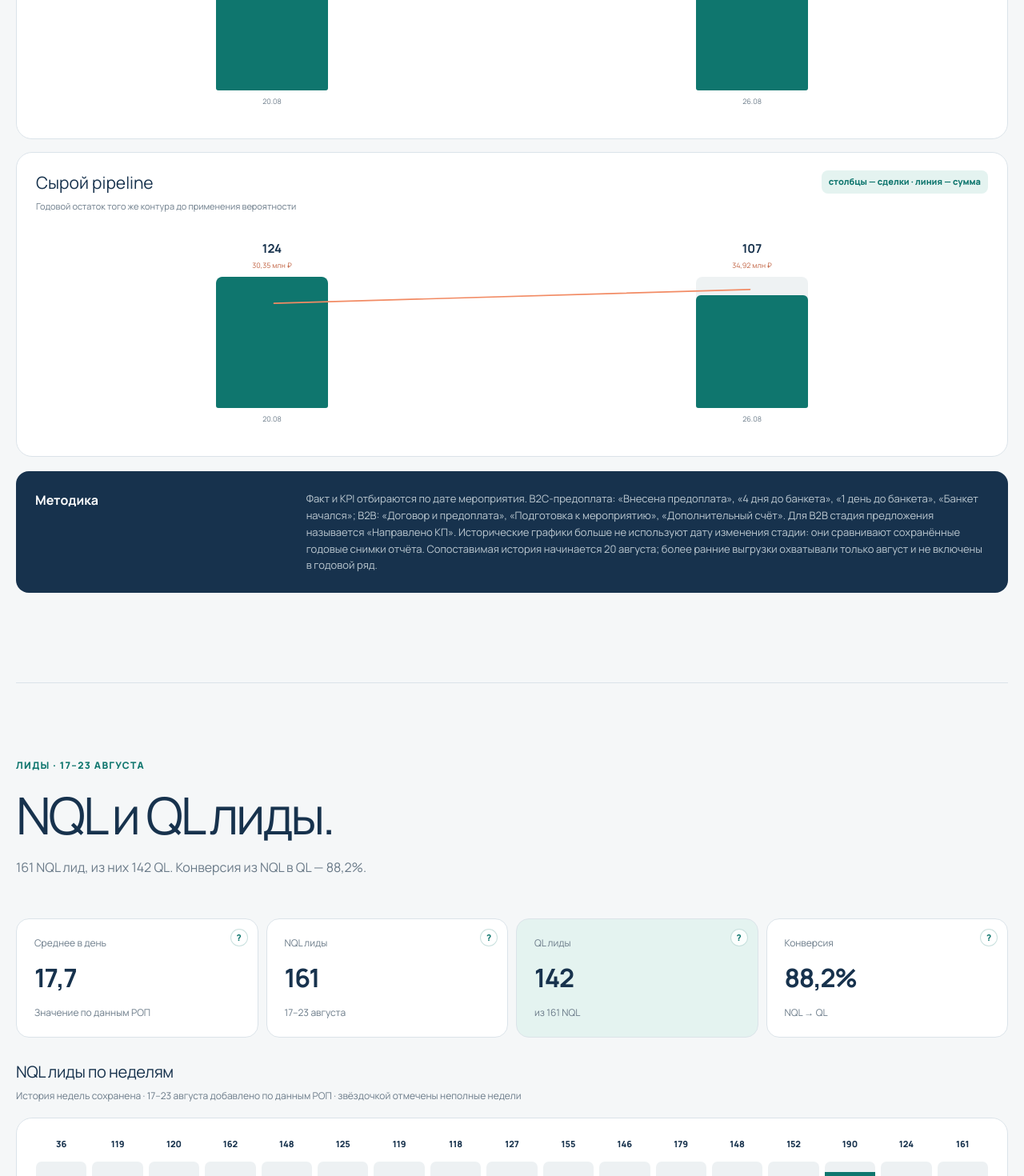
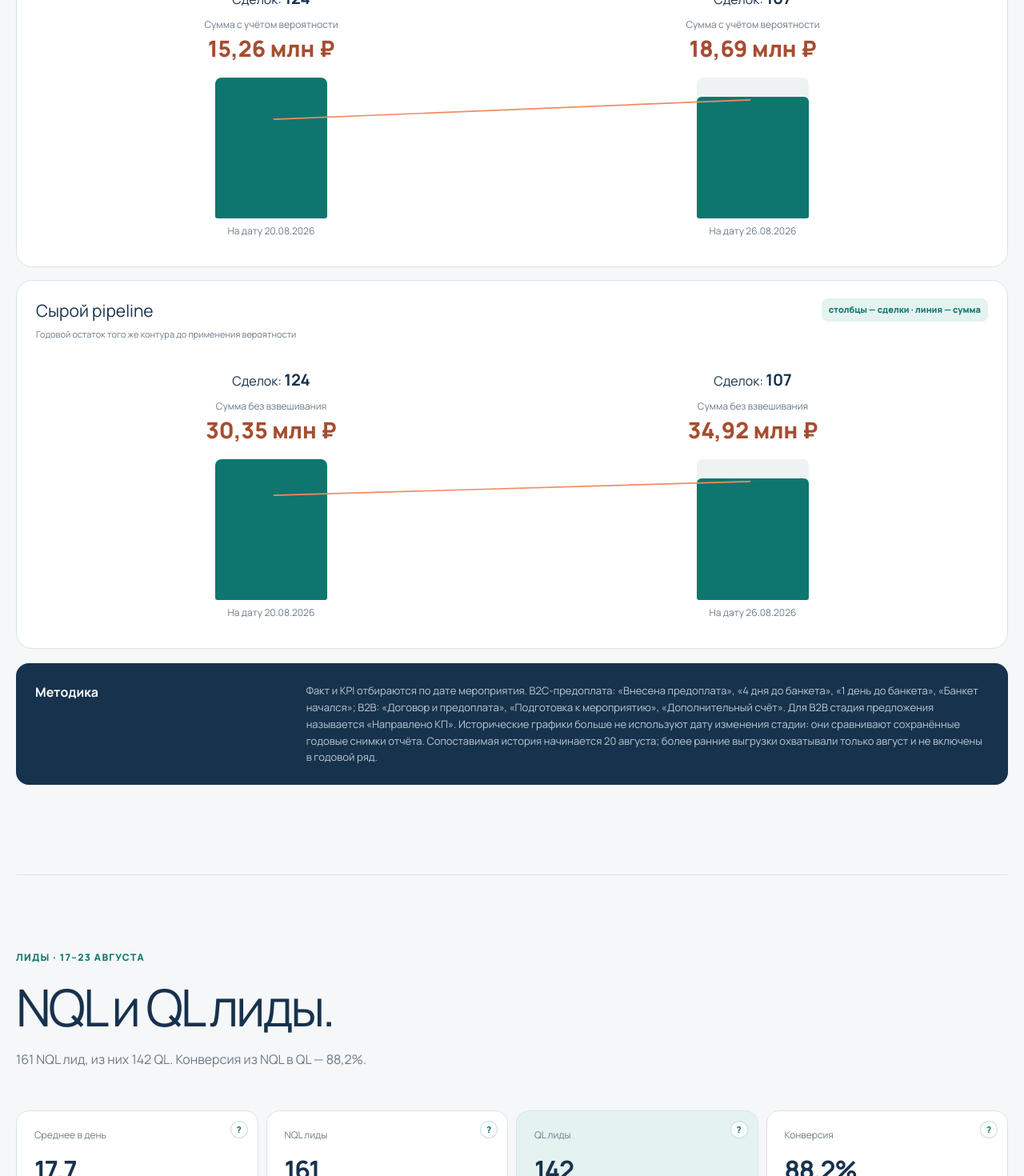
Before and after one commit to nkrivodud-blip/park-skazka-sales-report, a Next.js app: page / in a window 1280 px wide. Shown: the part 2100-3570 px from the top of the page at 80% size. Built offline with nearby package versions, Linux system fonts and the light colour scheme.

Commit message:
Label chart values and enlarge monetary amounts

```diff
--- a/app/PipelineDashboard.tsx
+++ b/app/PipelineDashboard.tsx
@@ -51,7 +51,7 @@ function MetricCard({ name, metric, b2c, b2b, plan, accent = false }: { name: st
   </article>;
 }
 
-function ComboChart({ title, subtitle, weeks }: { title: string; subtitle: string; weeks: Week[] }) {
+function ComboChart({ title, subtitle, sumLabel, weeks }: { title: string; subtitle: string; sumLabel: string; weeks: Week[] }) {
   const maxCount = Math.max(...weeks.map((week) => week.count), 1);
   const maxSum = Math.max(...weeks.map((week) => week.sum), 1);
   const points = weeks.map((week, index) => `${(index + 0.5) / weeks.length * 100},${92 - week.sum / maxSum * 76}`).join(" ");
@@ -61,9 +61,9 @@ function ComboChart({ title, subtitle, weeks }: { title: string; subtitle: strin
       <div className="combo-chart" style={{ "--columns": weeks.length } as CSSProperties}>
         <svg viewBox="0 0 100 100" preserveAspectRatio="none" aria-hidden="true"><polyline points={points} /></svg>
         {weeks.map((week) => <div className="combo-week" key={week.label}>
-          <div className="combo-value"><b>{week.count}</b><small>{money(week.sum)}</small></div>
+          <div className="combo-value"><span className="combo-count">Сделок: <b>{week.count}</b></span><span className="combo-sum-label">{sumLabel}</span><strong className="combo-sum">{money(week.sum)}</strong></div>
           <div className="combo-bar"><i style={{ height: `${week.count / maxCount * 100}%` }} /></div>
-          <small>{week.label}</small>
+          <small>На дату {week.label}.2026</small>
         </div>)}
       </div>
     </div>
@@ -88,9 +88,9 @@ export default function PipelineDashboard() {
     </div>)}
     <div className="snapshot-heading reveal"><p className="eyebrow">Динамика недельных снимков · мероприятия 2026 года</p><h2>История фактического состояния в даты отчётов</h2><p>Каждая точка — пересчёт всей выгрузки на дату обновления. Внутри одной календарной недели сохраняется последний снимок.</p></div>
     <div className="pipeline-charts reveal">
-      <ComboChart title="Предоплаченные сделки" subtitle="Годовой остаток на дату формирования отчёта" weeks={snapshotHistory.prepaid} />
-      <ComboChart title="Взвешенный pipeline" subtitle="Годовой остаток · в работе и предложение · с прогнозом" weeks={snapshotHistory.weighted} />
-      <ComboChart title="Сырой pipeline" subtitle="Годовой остаток того же контура до применения вероятности" weeks={snapshotHistory.raw} />
+      <ComboChart title="Предоплаченные сделки" subtitle="Годовой остаток на дату формирования отчёта" sumLabel="Сумма предоплаченных сделок" weeks={snapshotHistory.prepaid} />
+      <ComboChart title="Взвешенный pipeline" subtitle="Годовой остаток · в работе и предложение · с прогнозом" sumLabel="Сумма с учётом вероятности" weeks={snapshotHistory.weighted} />
+      <ComboChart title="Сырой pipeline" subtitle="Годовой остаток того же контура до применения вероятности" sumLabel="Сумма без взвешивания" weeks={snapshotHistory.raw} />
     </div>
     <aside className="note reveal"><strong>Методика</strong><p>Факт и KPI отбираются по дате мероприятия. B2C-предоплата: «Внесена предоплата», «4 дня до банкета», «1 день до банкета», «Банкет начался»; B2B: «Договор и предоплата», «Подготовка к мероприятию», «Дополнительный счёт». Для B2B стадия предложения называется «Направлено КП». Исторические графики больше не используют дату изменения стадии: они сравнивают сохранённые годовые снимки отчёта. Сопоставимая история начинается 20 августа; более ранние выгрузки охватывали только август и не включены в годовой ряд.</p></aside>
   </section>;
--- a/app/globals.css
+++ b/app/globals.css
@@ -106,16 +106,17 @@ h1 { max-width: 830px; margin-bottom: 28px; color: var(--ink); font-size: clamp(
 .combo-title p, .combo-title > span { margin: 0; color: var(--muted); font-size: 11px; }
 .combo-title > span { padding: 6px 9px; border-radius: 8px; background: var(--teal-soft); color: var(--teal); font-weight: 800; white-space: nowrap; }
 .combo-scroll { overflow-x: auto; padding: 12px 24px 22px; }
-.combo-chart { position: relative; display: grid; grid-template-columns: repeat(var(--columns), minmax(70px, 1fr)); gap: 10px; min-width: calc(var(--columns) * 80px); height: 260px; padding-top: 12px; }
-.combo-chart svg { position: absolute; inset: 46px 0 40px; z-index: 3; width: 100%; height: calc(100% - 86px); overflow: visible; pointer-events: none; }
+.combo-chart { position: relative; display: grid; grid-template-columns: repeat(var(--columns), minmax(190px, 1fr)); gap: 14px; min-width: calc(var(--columns) * 204px); height: 340px; padding-top: 12px; }
+.combo-chart svg { position: absolute; inset: 126px 0 40px; z-index: 3; width: 100%; height: calc(100% - 166px); overflow: visible; pointer-events: none; }
 .combo-chart polyline { fill: none; stroke: #f28b64; stroke-width: 1.7; vector-effect: non-scaling-stroke; stroke-linecap: round; stroke-linejoin: round; }
-.combo-week { display: grid; grid-template-rows: 38px 1fr 30px; gap: 8px; min-width: 0; text-align: center; }
-.combo-value b, .combo-value small { display: block; }
-.combo-value b { color: var(--ink); font-size: 15px; }
-.combo-value small { margin-top: 2px; color: #c26646; font-size: 9px; white-space: nowrap; }
+.combo-week { display: grid; grid-template-rows: 106px 1fr 30px; gap: 8px; min-width: 0; text-align: center; }
+.combo-count { display: block; color: var(--ink); font-size: 16px; }
+.combo-count b { font-size: 20px; }
+.combo-sum-label { display: block; margin-top: 10px; color: var(--muted); font-size: 12px; line-height: 1.4; }
+.combo-sum { display: block; margin-top: 3px; color: #a64d2f; font-size: 28px; line-height: 1.25; font-weight: 800; white-space: nowrap; }
 .combo-bar { display: flex; justify-self: center; align-items: end; overflow: hidden; width: min(100%, 140px); border-radius: 8px 8px 3px 3px; background: #eef2f3; }
 .combo-bar i { display: block; width: 100%; min-height: 2px; border-radius: 6px 6px 0 0; background: var(--teal); animation: grow-height 1s both cubic-bezier(.22,1,.36,1); }
-.combo-week > small { color: var(--muted); font-size: 9px; line-height: 1.3; }
+.combo-week > small { color: var(--muted); font-size: 12px; line-height: 1.3; }
 .pipeline-dashboard > .note { margin-top: 18px; }
 
 article[data-hint] {
@@ -263,7 +264,8 @@ h2 { margin-bottom: 20px; color: var(--ink); font-size: clamp(40px, 5vw, 68px);
 
 .week-chart { display: grid; grid-auto-flow: column; grid-auto-columns: minmax(45px, 1fr); overflow-x: auto; gap: 7px; min-height: 310px; margin: 18px 0; padding: 24px; border: 1px solid var(--line); border-radius: var(--radius); background: white; }
 .week-col { display: grid; grid-template-rows: 22px 1fr 34px; gap: 8px; min-width: 0; text-align: center; }
-.week-value { color: var(--ink); font-size: 11px; font-weight: 800; }
+.week-value { color: var(--ink); font-size: 16px; font-weight: 800; }
+.week-value span { display: block; font-size: 9px; font-weight: 500; color: var(--muted); }
 .week-track { display: flex; align-items: end; overflow: hidden; border-radius: 7px; background: #edf1f3; }
 .week-track i { display: block; width: 100%; height: var(--height); min-height: 2px; background: var(--teal); animation: grow-height 1.1s both cubic-bezier(.22,1,.36,1); }
 .week-col small { color: var(--muted); font-size: 8px; writing-mode: vertical-rl; transform: rotate(180deg); justify-self: center; }
--- a/app/page.tsx
+++ b/app/page.tsx
@@ -194,7 +194,7 @@ export default function Home() {
         </div>
         <div className="chart-heading reveal"><h3>NQL лиды по неделям</h3><p>История недель сохранена · 17–23 августа добавлено по данным РОП · звёздочкой отмечены неполные недели</p></div>
         <div className="week-chart reveal" aria-label="NQL лиды по неделям">
-          {weekly.map(([label, value, partial]) => <div className="week-col" key={label}><div className="week-value">{value}</div><div className="week-track"><i style={{ "--height": `${value / 204 * 100}%` } as CSSProperties} /></div><small>{label}{partial ? "*" : ""}</small></div>)}
+          {weekly.map(([label, value, partial]) => <div className="week-col" key={label}><div className="week-value">{value}<span>NQL лидов</span></div><div className="week-track"><i style={{ "--height": `${value / 204 * 100}%` } as CSSProperties} /></div><small>{label}{partial ? "*" : ""}</small></div>)}
         </div>
       </section>
 
@@ -374,7 +374,7 @@ export default function Home() {
         </div>
         <div className="chart-heading reveal"><h3>Пиковые даты по загрузке площадок</h3><p>Доля занятых слот-единиц от общей дневной ёмкости 41 слот</p></div>
         <div className="peak-grid reveal">
-          {[['28 августа',58.5],['15 августа',43.9],['7 августа',36.6],['29 августа',34.1],['6 августа',29.3]].map(([d,v]) => <article key={String(d)} data-hint={`${d}: занято ${v}% доступной дневной ёмкости площадок по данным смет.`} tabIndex={0}><strong>{d}</strong><div className="util-track"><i style={{ "--bar": `${v}%` } as CSSProperties} /></div><span>{v}%</span></article>)}
+          {[['28 августа',58.5],['15 августа',43.9],['7 августа',36.6],['29 августа',34.1],['6 августа',29.3]].map(([d,v]) => <article key={String(d)} data-hint={`${d}: занято ${v}% доступной дневной ёмкости площадок по данным смет.`} tabIndex={0}><strong>{d}</strong><div className="util-track"><i style={{ "--bar": `${v}%` } as CSSProperties} /></div><span>Утилизация: {v}%</span></article>)}
         </div>
       </section>
 
```
Also changed, not shown: .pages/index.html, 1 other file (tests, documents, lock files or other folders).
